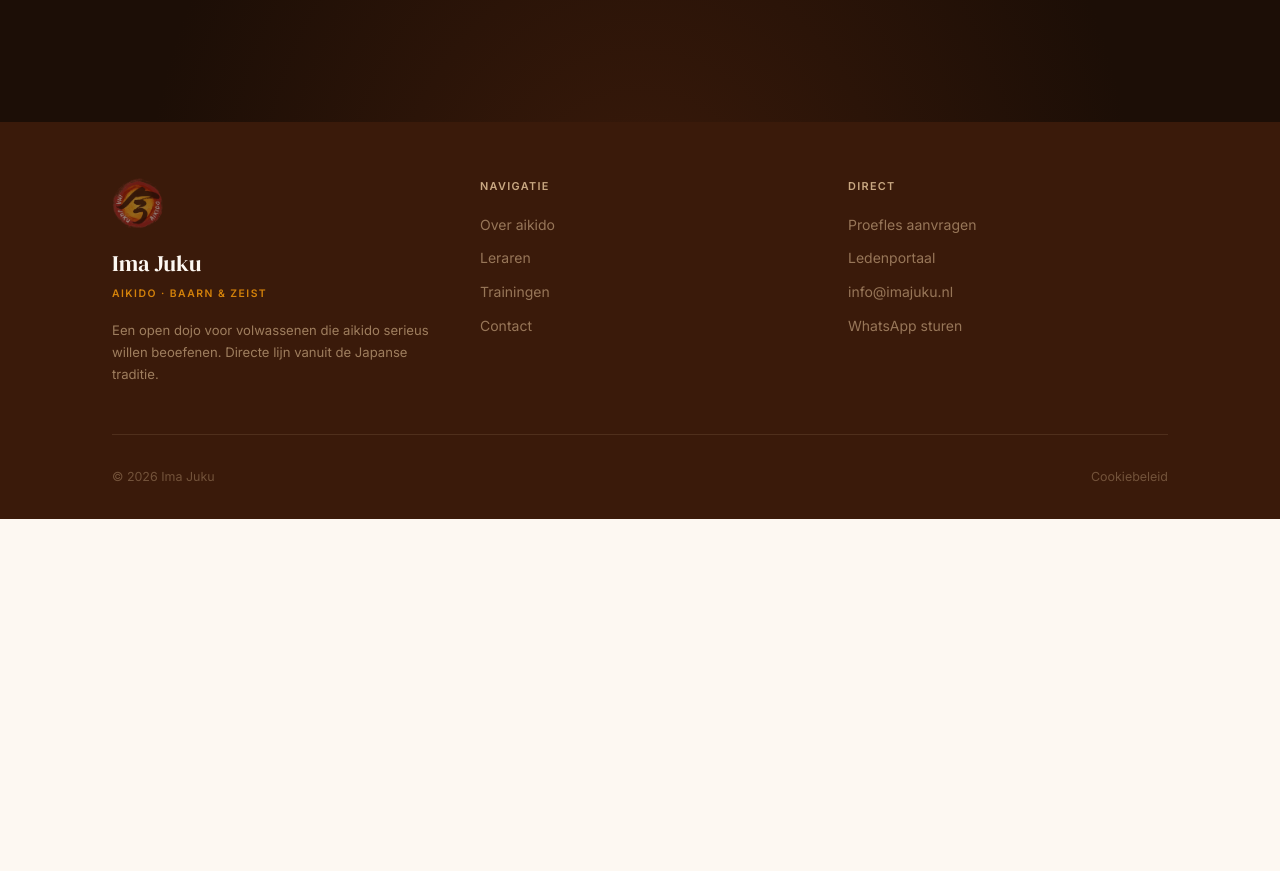
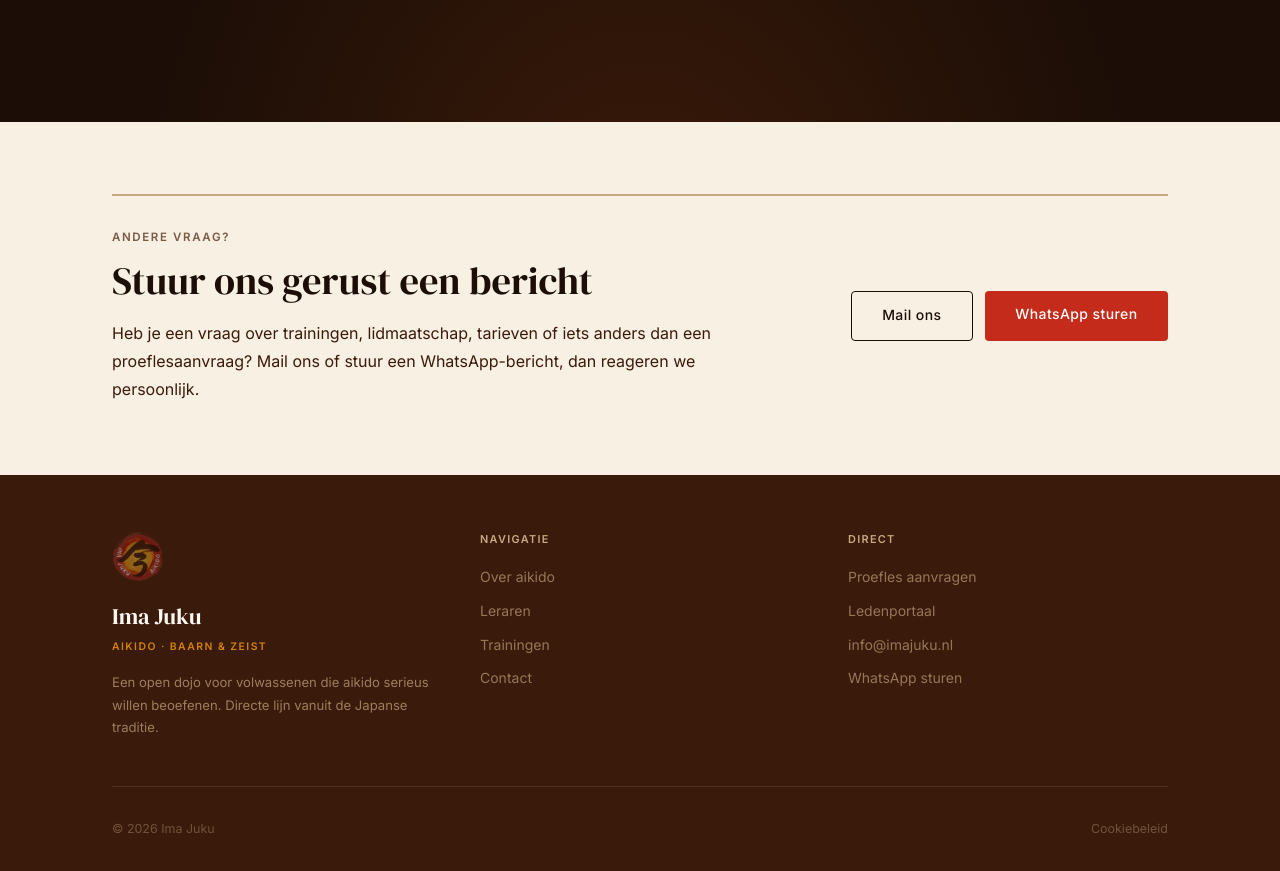
Before and after one commit to arjandevries060967-sketch/ima-juku-website-2026, a plain HTML site: page index.html in a window 1280 px wide. Shown: the part 4480-5351 px from the top of the page. Before the commit the page ends 4999 px from the top, so only its background shows below. Drawn offline with Linux system fonts and the light colour scheme.

Commit message:
Voeg algemeen contactblok toe

```diff
--- a/index.html
+++ b/index.html
@@ -696,6 +696,44 @@
     margin-bottom: 1rem;
   }
 
+  /* ─── CONTACT ───────────────────────────────────── */
+  .contact-section {
+    background: var(--paper);
+    padding: 4.5rem 0;
+  }
+
+  .contact-panel {
+    display: grid;
+    grid-template-columns: 1fr auto;
+    gap: 2rem;
+    align-items: center;
+    border-top: 2px solid var(--mist);
+    padding-top: 2rem;
+  }
+
+  .contact-panel .overline { margin-bottom: 0.75rem; }
+
+  .contact-panel h2 {
+    font-family: var(--font-serif);
+    font-size: clamp(1.9rem, 3vw, 2.5rem);
+    font-weight: 400;
+    line-height: 1.15;
+    margin-bottom: 1rem;
+  }
+
+  .contact-panel p {
+    color: var(--sumi);
+    line-height: 1.75;
+    max-width: 620px;
+  }
+
+  .contact-actions {
+    display: flex;
+    flex-wrap: wrap;
+    gap: 0.75rem;
+    justify-content: flex-end;
+  }
+
   /* ─── FOOTER ──────────────────────────────────── */
   .site-footer {
     background: var(--sumi);
@@ -797,6 +835,8 @@
     .intro-grid { grid-template-columns: 1fr; gap: 3rem; }
     .intro-visual { order: -1; }
     .dojo-sfeer-grid { grid-template-columns: 1fr; gap: 2rem; }
+    .contact-panel { grid-template-columns: 1fr; }
+    .contact-actions { justify-content: flex-start; }
 
     .footer-inner { grid-template-columns: 1fr; gap: 2rem; }
 
@@ -1040,8 +1080,25 @@
   </div>
 </section>
 
+<!-- ─── CONTACT ────────────────────────────────────── -->
+<section class="contact-section" id="contact">
+  <div class="container">
+    <div class="contact-panel">
+      <div>
+        <span class="overline">Andere vraag?</span>
+        <h2>Stuur ons gerust een bericht</h2>
+        <p>Heb je een vraag over trainingen, lidmaatschap, tarieven of iets anders dan een proeflesaanvraag? Mail ons of stuur een WhatsApp-bericht, dan reageren we persoonlijk.</p>
+      </div>
+      <div class="contact-actions">
+        <a href="mailto:info@imajuku.nl?subject=Vraag%20via%20de%20website" class="btn btn-outline-dark">Mail ons</a>
+        <a href="https://wa.me/31643986593?text=Hallo%20Ima%20Juku%2C%20ik%20heb%20een%20vraag." class="btn btn-primary" target="_blank" rel="noopener">WhatsApp sturen</a>
+      </div>
+    </div>
+  </div>
+</section>
+
 <!-- ─── FOOTER ────────────────────────────────────── -->
-<footer class="site-footer" id="contact">
+<footer class="site-footer">
   <div class="container">
     <div class="footer-inner">
       <div class="footer-brand">
```
